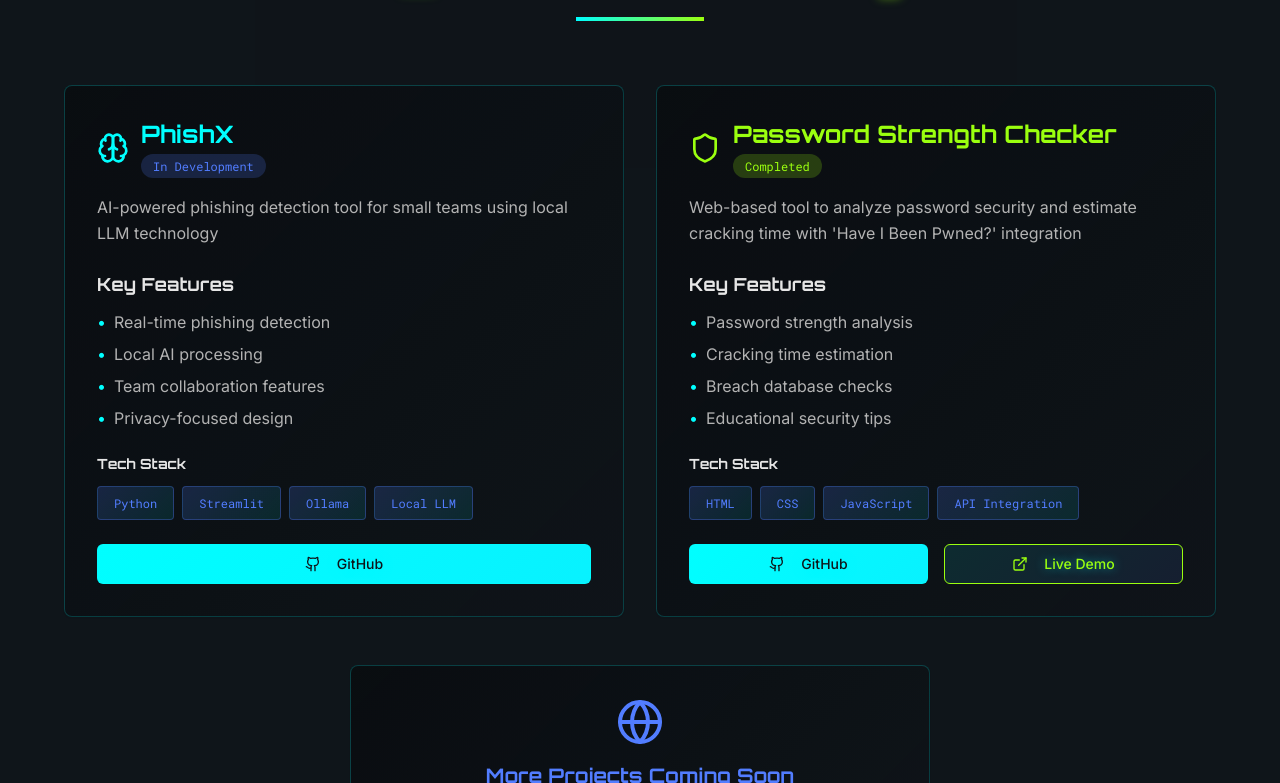
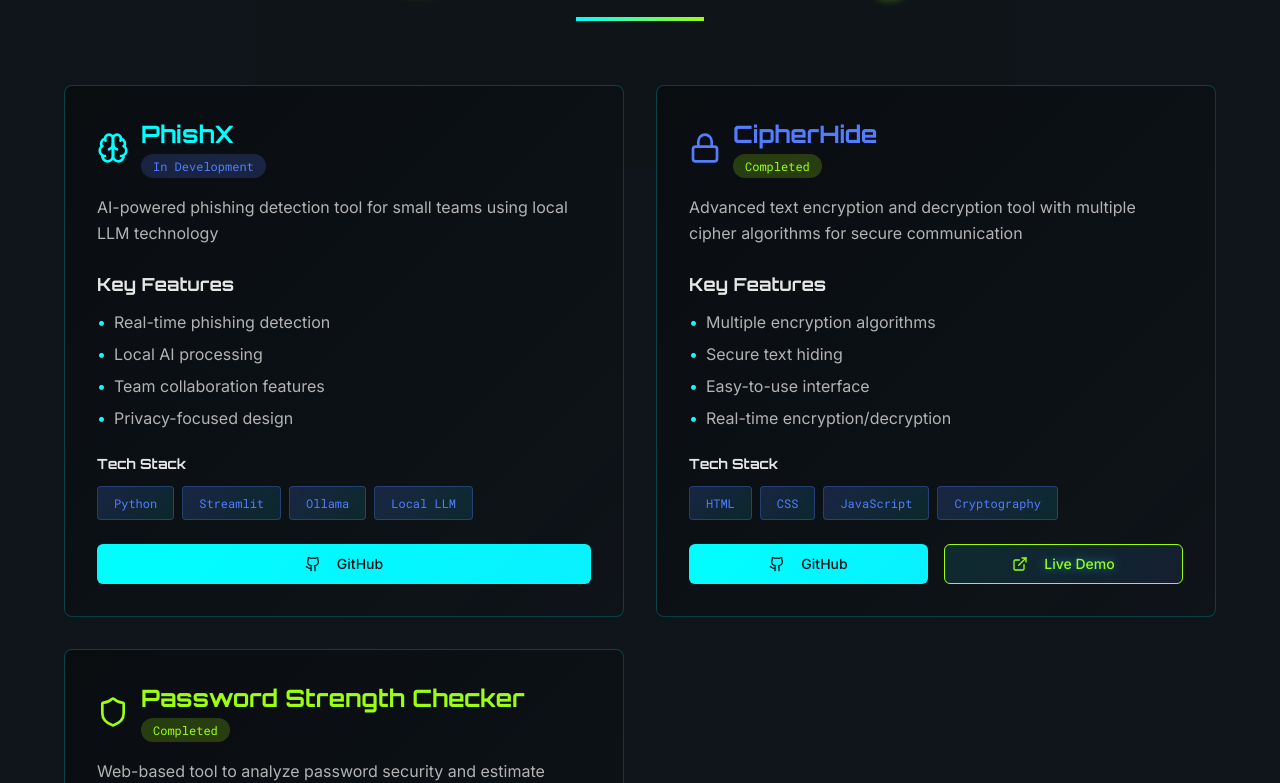
Before and after one commit to gupta09-oop/cyber-pulse-kshitij, a React (Vite) app: page / in a window 1280 px wide. Shown: the part 3897-4680 px from the top of the page. Built offline with nearby package versions, Linux system fonts and the light colour scheme.

Commit message:
Add CipherHide project
Added the CipherHide project to the Projects section with its demo link and GitHub repository.

```diff
--- a/src/components/Projects.tsx
+++ b/src/components/Projects.tsx
@@ -1,6 +1,6 @@
 import { Card, CardContent } from "@/components/ui/card";
 import { Button } from "@/components/ui/button";
-import { ExternalLink, Github, Brain, Shield, Globe } from "lucide-react";
+import { ExternalLink, Github, Brain, Shield, Globe, Lock } from "lucide-react";
 
 export const Projects = () => {
   const projects = [
@@ -18,6 +18,22 @@ export const Projects = () => {
         "Local AI processing",
         "Team collaboration features",
         "Privacy-focused design"
+      ]
+    },
+    {
+      title: "CipherHide",
+      status: "Completed",
+      description: "Advanced text encryption and decryption tool with multiple cipher algorithms for secure communication",
+      tech: ["HTML", "CSS", "JavaScript", "Cryptography"],
+      icon: Lock,
+      color: "text-accent",
+      github: "https://github.com/gupta09-oop/Cipherhide-main.git",
+      demo: "https://cipherhide-main.vercel.app/",
+      features: [
+        "Multiple encryption algorithms",
+        "Secure text hiding",
+        "Easy-to-use interface",
+        "Real-time encryption/decryption"
       ]
     },
     {
```
